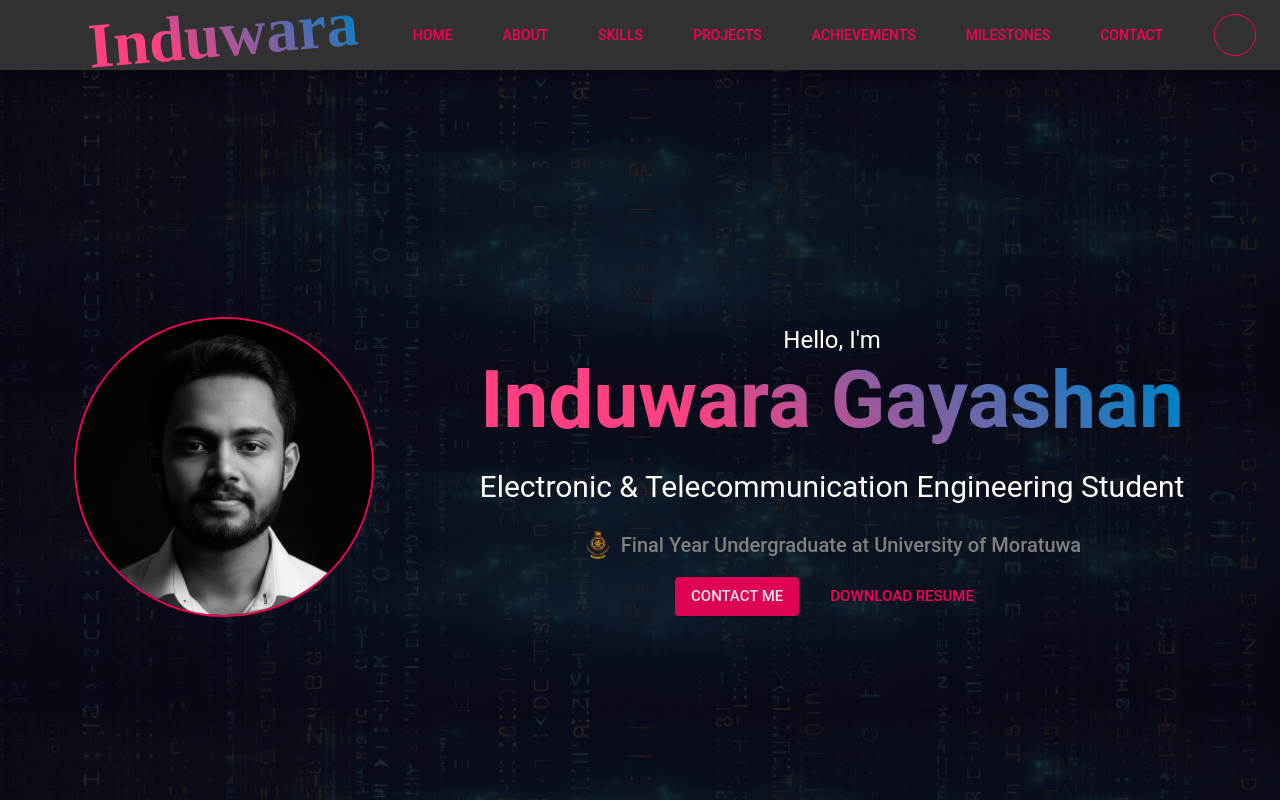
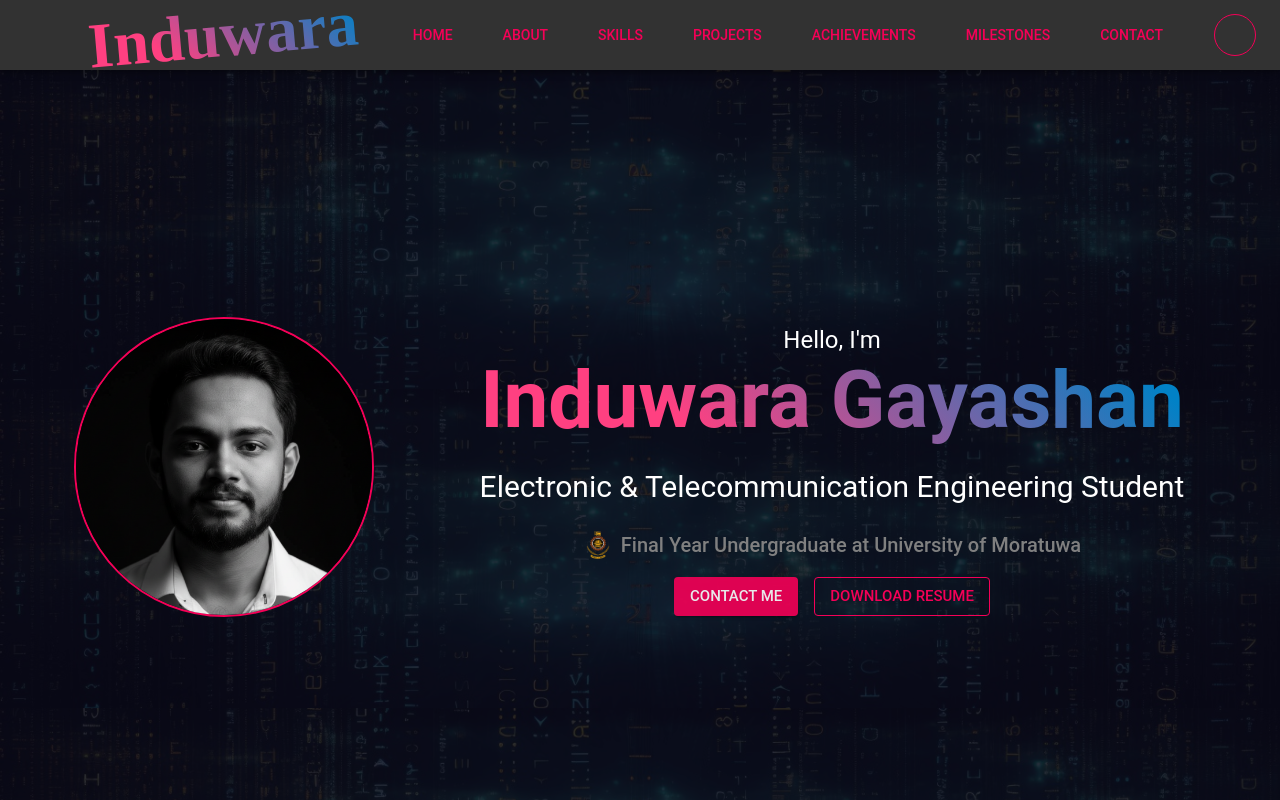
Before and after one commit to InduwaraGayashan001/portfolio, a React (Vite) app: page /#/ in a window 1280 px wide. Shown: the top 800 px of the page. Built offline with nearby package versions, Linux system fonts and the light colour scheme; some icons are missing.

Commit message:
Add border style

```diff
--- a/src/components/HeroSection.tsx
+++ b/src/components/HeroSection.tsx
@@ -132,7 +132,7 @@ function HeroSection() {
             variant="outlined"
             href="/portfolio/resume/induwara-resume.pdf"
             download="induwara-resume.pdf"
-            sx={{ fontSize: 15 }}
+            sx={{ fontSize: 15 , border : "1px solid #f50057"}}
           >
             Download Resume
           </Button>
```
